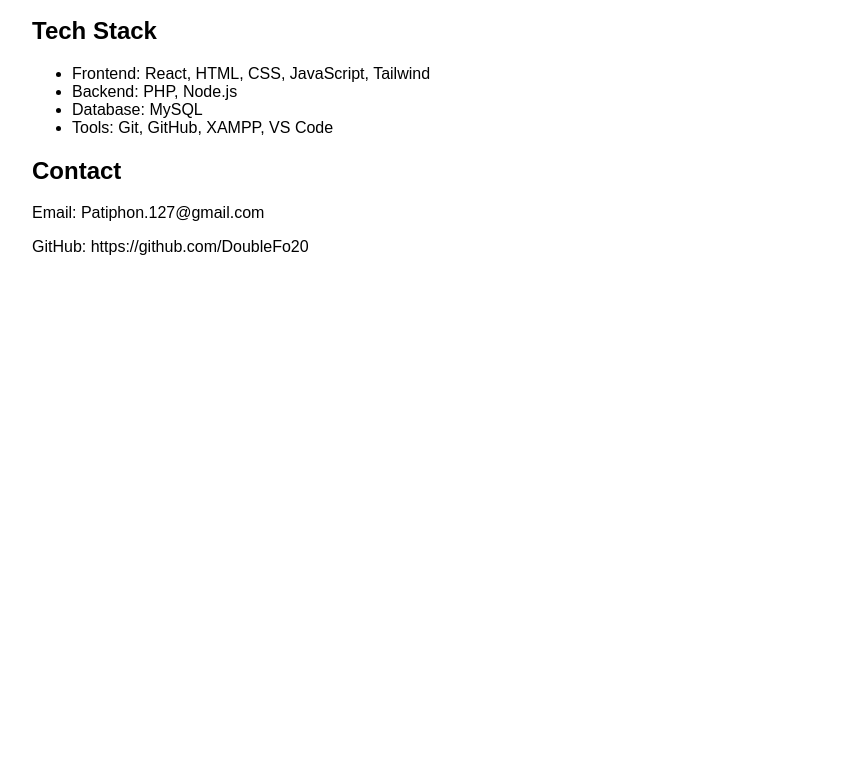
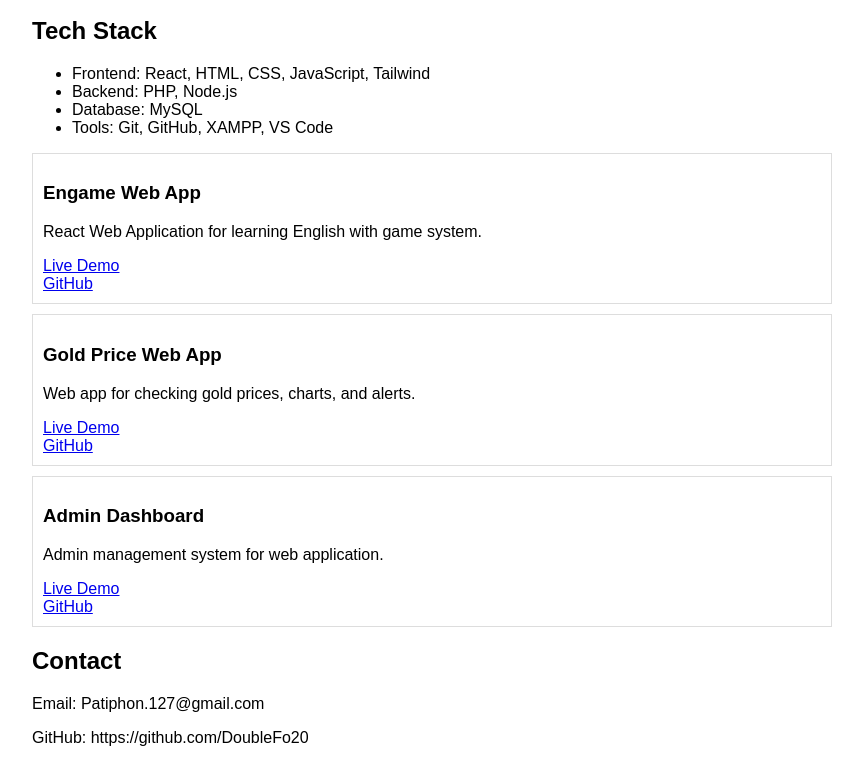
Before and after one commit to DoubleFo20/profolio, a plain HTML site: page index.html in a window 1280 px wide. Shown: the part 677-1460 px from the top of the page, without its empty margins (208-1071 px from the left). Before the commit the page ends 969 px from the top, so only its background shows below. Drawn offline with Linux system fonts and the light colour scheme.

Commit message:
Add project details to index.html
Added project sections for Engame Web App, Gold Price Web App, and Admin Dashboard with descriptions and links.

```diff
--- a/index.html
+++ b/index.html
@@ -53,6 +53,26 @@
         <li>Database: MySQL</li>
         <li>Tools: Git, GitHub, XAMPP, VS Code</li>
     </ul>
+        <div class="project">
+        <h3>Engame Web App</h3>
+        <p>React Web Application for learning English with game system.</p>
+        <a href="#">Live Demo</a><br>
+        <a href="https://github.com/DoubleFo20/engame">GitHub</a>
+    </div>
+
+    <div class="project">
+        <h3>Gold Price Web App</h3>
+        <p>Web app for checking gold prices, charts, and alerts.</p>
+        <a href="https://gold-price-checker.onrender.com">Live Demo</a><br>
+        <a href="https://github.com/DoubleFo20/gold-price-checker">GitHub</a>
+    </div>
+
+    <div class="project">
+        <h3>Admin Dashboard</h3>
+        <p>Admin management system for web application.</p>
+        <a href="#">Live Demo</a><br>
+        <a href="#">GitHub</a>
+    </div>
 
     <h2>Contact</h2>
     <p>Email: Patiphon.127@gmail.com</p>
```
